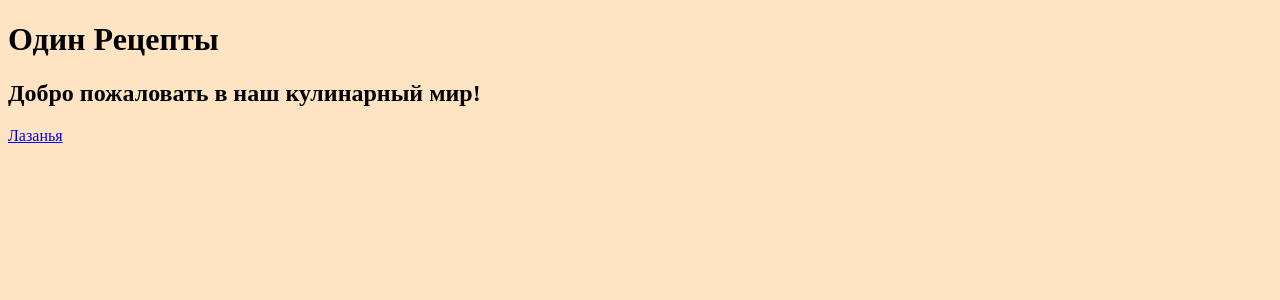
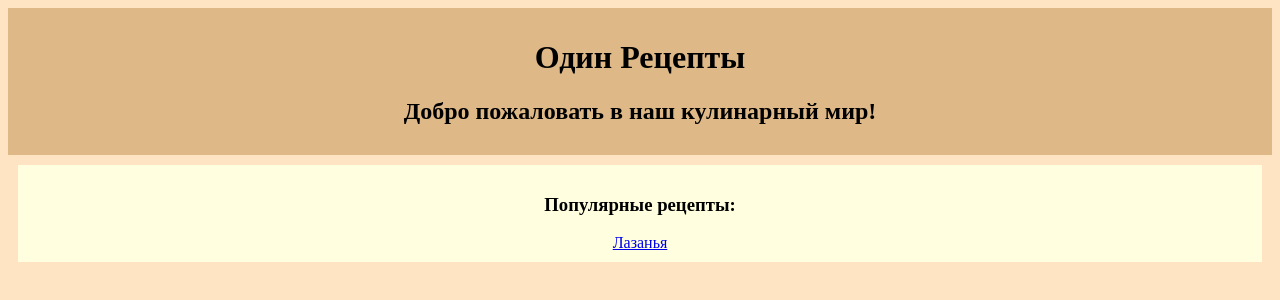
Before and after one commit to Reoshiko/odin-recipes, a plain HTML site: page index.html in a window 1280 px wide. Drawn offline with Linux system fonts and the light colour scheme.

Commit message:
Add recipes div and style it and header div

```diff
--- a/index.html
+++ b/index.html
@@ -11,6 +11,9 @@
          <h1>Один Рецепты</h1>
          <h2>Добро пожаловать в наш кулинарный мир!</h2>
     </div>
-   <a href="recipes/lasagna.html">Лазанья</a>
+    <div class="recipes">
+        <h3>Популярные рецепты:</h3>
+        <a href="recipes/lasagna.html">Лазанья</a>
+    </div>
 </body>
 </html>
--- a/style.css
+++ b/style.css
@@ -1,3 +1,16 @@
 body {
     background-color: bisque;
 }
+
+.header {
+    background-color: burlywood;
+    padding: 10px;
+    text-align: center;
+}
+
+.recipes {
+    background-color: lightyellow;
+    padding: 10px;
+    text-align: center;
+    margin: 10px;
+}
```
